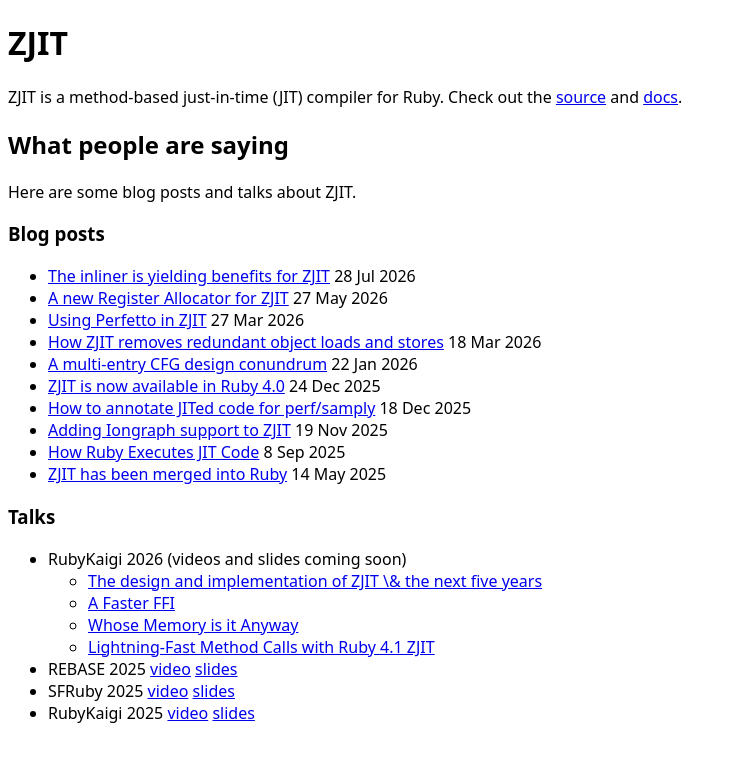
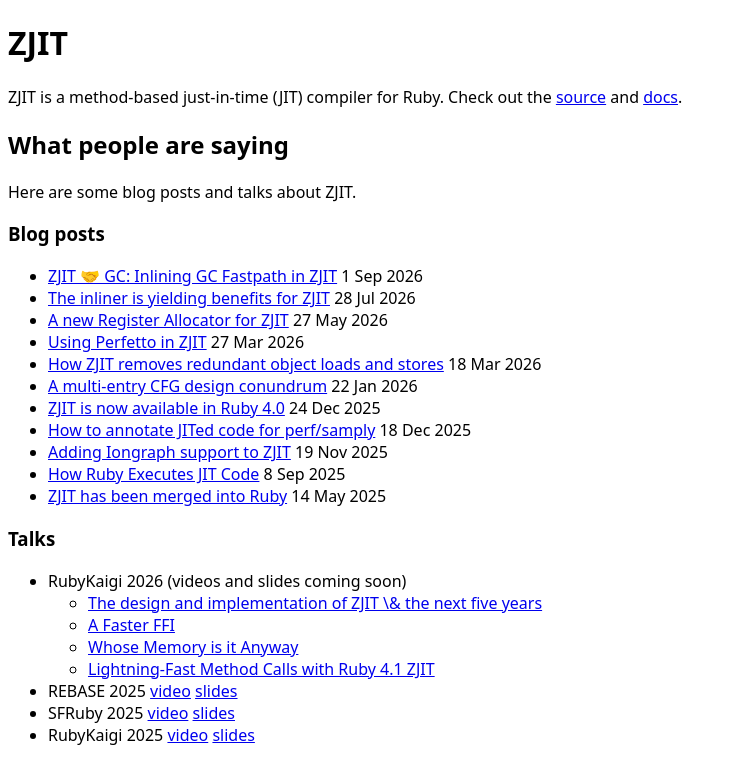
Before and after one commit to Shopify/zjit-website, a Jekyll site: the page built from index.md, in a window 1280 px wide. Shown: the top 784 px of the page, without its empty margins (0-736 px from the left). Built offline with Jekyll 4.4.1, drawn with Linux system fonts in a browser that asks for light colours.

Commit message:
Add GC post

```diff
--- a/index.md
+++ b/index.md
@@ -12,6 +12,7 @@ Here are some blog posts and talks about ZJIT.
 
 ### Blog posts
 
+* [ZJIT 🤝 GC: Inlining GC Fastpath in ZJIT](https://railsatscale.com/2026-09-01-zjit-gc-fastpath/) <span class="post-date">1 Sep 2026</span>
 * [The inliner is yielding benefits for ZJIT](https://railsatscale.com/2026-07-28-the-inliner-is-yielding-benefits/) <span class="post-date">28 Jul 2026</span>
 * [A new Register Allocator for ZJIT](https://railsatscale.com/2026-05-27-a-new-register-allocator-for-zjit/) <span class="post-date">27 May 2026</span>
 * [Using Perfetto in ZJIT](https://railsatscale.com/2026-03-27-using-perfetto-in-zjit/) <span class="post-date">27 Mar 2026</span>
```
